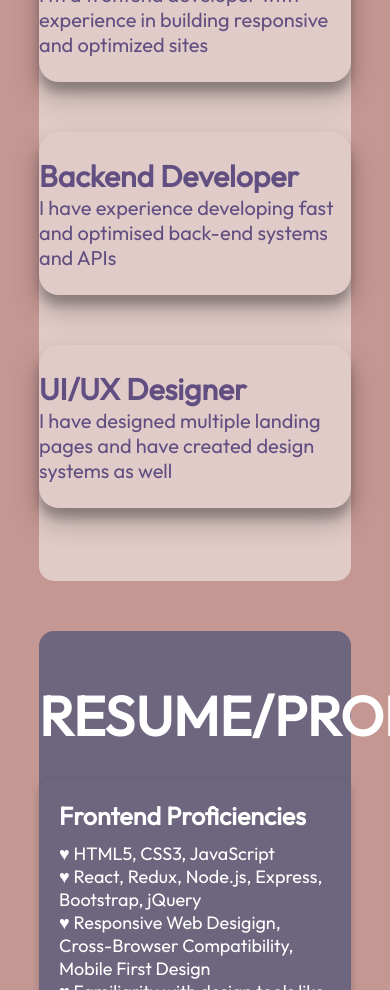
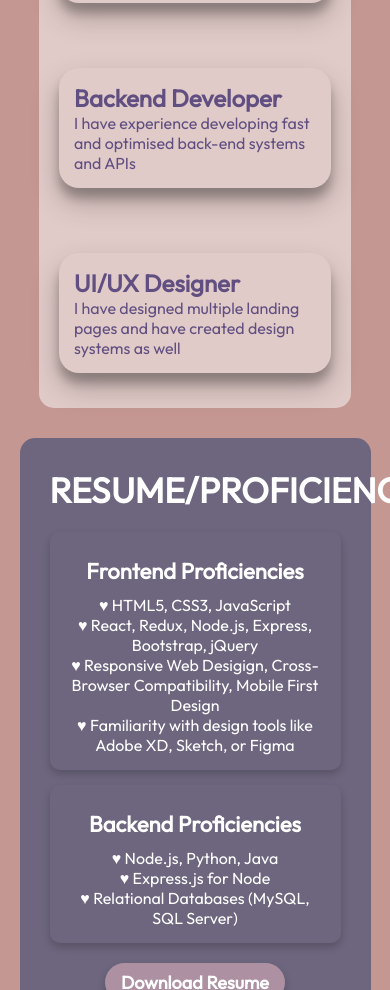
Before and after one commit to marialwj/react-portfolio, a React (Vite) app in the folder react-portfolio/: page / in a window 390 px wide. Shown: the part 1820-2810 px from the top of the page. Built offline with nearby package versions, Linux system fonts and the light colour scheme.

Commit message:
FINAL changes to about, navbar, intro, and resume components

```diff
--- a/react-portfolio/src/components/about/about.module.css
+++ b/react-portfolio/src/components/about/about.module.css
@@ -65,20 +65,40 @@
 
 @media screen and (max-width: 830px) {
   .container {
-    padding-left: 0;
-    padding-right: 0;
+    padding: 20px; /* Reduced padding */
+    margin-top: 20px; /* Adjust the top margin if needed */
   }
 
   .content {
     flex-direction: column;
+    align-items: center;
+  }
+
+  .aboutImage {
+    width: 80%;
+    margin-bottom: 20px;
   }
 
   .aboutItems {
-    margin-top: 29px;
+    width: 100%;
+    margin-top: 20px;
   }
 
   .aboutItem {
-    padding-left: 0;
-    padding-right: 0;
+    padding: 15px;
+    margin-bottom: 15px;
+  }
+
+  .aboutItem h3 {
+    font-size: 24px;
+  }
+
+  .aboutItem p {
+    font-size: 16px;
+  }
+
+  .cursor, .server, .ui {
+    width: 30px;
+    height: auto;
   }
 }
--- a/react-portfolio/src/components/resume/resume.jsx
+++ b/react-portfolio/src/components/resume/resume.jsx
@@ -1,15 +1,14 @@
 // resume.jsx
 import React from 'react';
 import styles from './resume.module.css'; // You can create a new CSS module or reuse the about.module.css
-// import educationIcon from '../../assets/education-icon.png'; // Replace with your actual icons and images
-// import experienceIcon from '../../assets/experience-icon.png';
-// import skillsIcon from '../../assets/skills-icon.png';
 import resumePdf from '../../assets/resume.pdf'; // Link to your resume PDF
+// import memojiHeart from '../../assets/memoji-heart.png'; // Link to your memoji image
 
 export const Resume = () => {
     return (
         <section className={styles.container} id="resume">
             <h2 className={styles.title}>Resume/Proficiencies</h2>
+            {/* <img src={memojiHeart} alt="memoji" className={styles.resumeImage}/> */}
             <div className={styles.content}>
                 <ul className={styles.resumeItems}>
                     <li className={styles.resumeItem}>
--- a/react-portfolio/src/components/resume/resume.module.css
+++ b/react-portfolio/src/components/resume/resume.module.css
@@ -12,7 +12,7 @@
 
 .title {
   color: var(--color-text);
-  margin-bottom: 30px;
+  margin-bottom: 40px;
   font-size: 55px;
   font-weight: 700;
   text-transform: uppercase;
@@ -84,22 +84,54 @@
 /* Responsive design adjustments */
 @media screen and (max-width: 830px) {
   .container {
-    padding-left: 0;
-    padding-right: 0;
+    padding: 30px; /* Adjusted padding */
+    margin-top: 30px; /* Adjusted margin */
+    margin-left: 5%; /* Reduced side margins */
+    margin-right: 5%;
+  }
+
+  .title {
+    font-size: 35px; /* Smaller font size for the title on smaller screens */
+    margin-bottom: 20px; /* Reduced bottom margin */
+  }
+
+  .content {
+    /* Content styling adjustments if necessary */
   }
 
   .resumeItems {
     flex-direction: column;
-    gap: 10px;
+    gap: 15px; /* Adjust gap for spacing between items */
   }
 
   .resumeItem {
     flex-direction: column;
-    align-items: flex-start;
+    align-items: center; /* Center align to make it look neat on small screens */
+    padding: 15px; /* Smaller padding */
+  }
+
+  .resumeItemText {
+    text-align: center;
+    padding-top: 10px;
+  }
+
+  .resumeItem h3 {
+    font-size: 22px;
+  }
+
+  .resumeItem p {
+    font-size: 16px;
+  }
+
+  .icon {
+    width: 35px;
   }
 
   .downloadButton {
-    width: 100%;
-    text-align: center;
+    width: auto;
+    padding: 8px 16px;
+    font-size: 18px;
+    margin-top: 20px;
+    border-radius: 25px;
   }
 }
```
